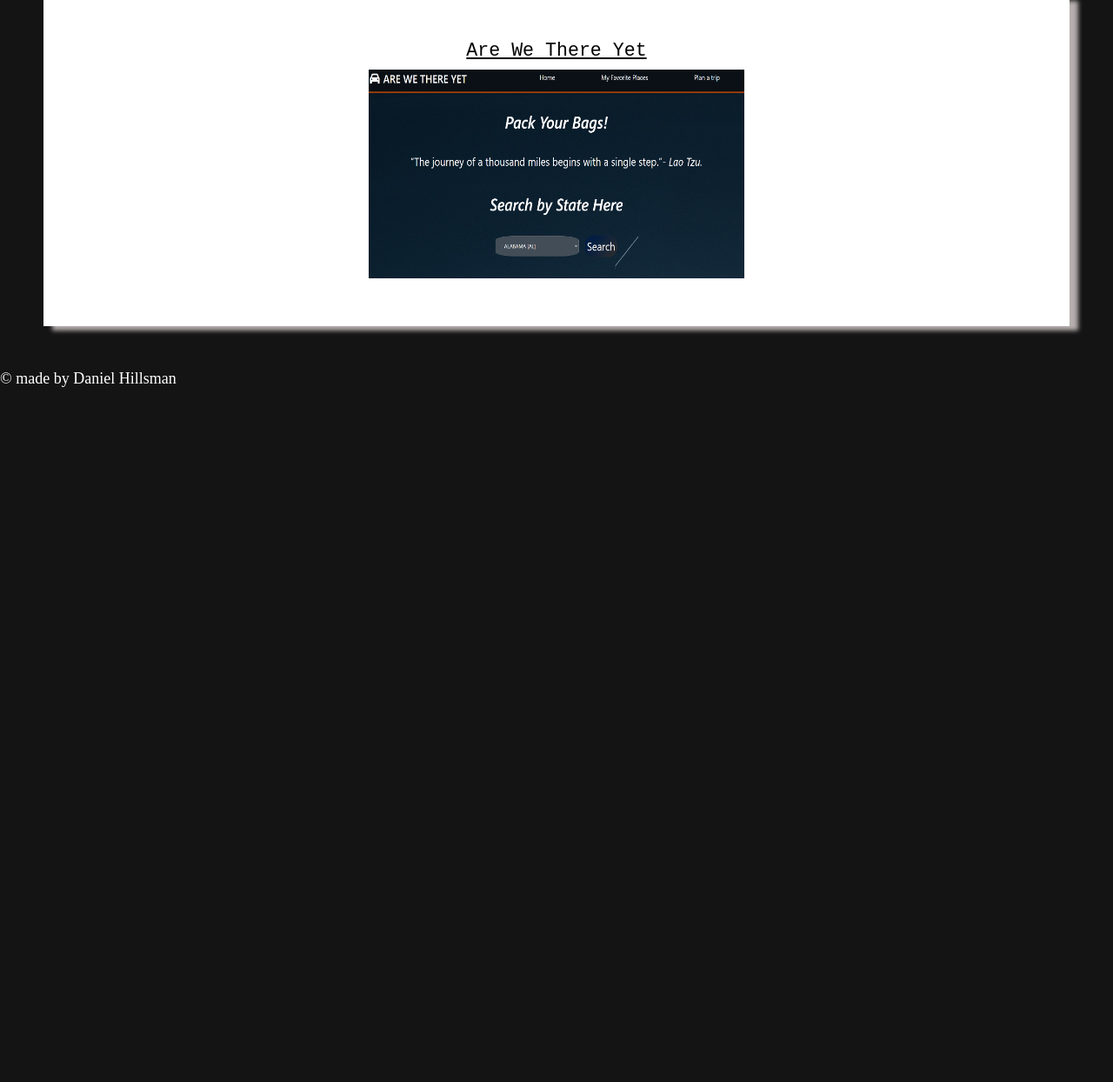
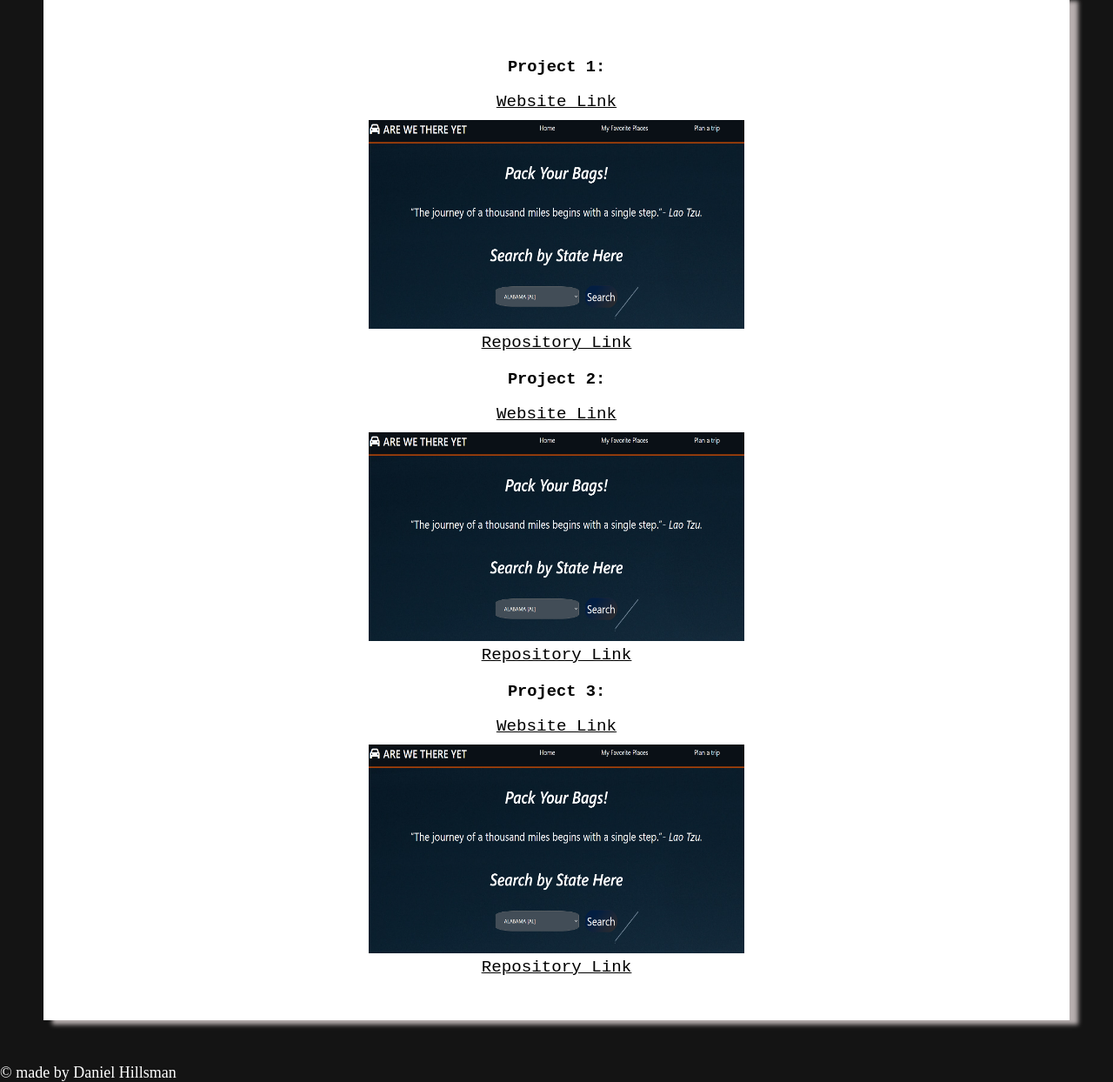
Before and after one commit to danielhillsman/Person-Work-Portfolio, a plain HTML site: page portfolio.html in a window 1280 px wide. Shown: the part 424-1668 px from the top of the page at 87% size. Before the commit the page ends 870 px from the top, so only its background shows below. Drawn offline with Linux system fonts and the light colour scheme.

Commit message:
added some stuff to port

```diff
--- a/portfolio.html
+++ b/portfolio.html
@@ -32,11 +32,31 @@
 <div class="hero"></div>
 <div class="realPort">
     <p>
-            <a class="thereYet" href="https://xnd0.github.io/Are_We_There_Yet_Adventure_App/index.html"> Are We There Yet</a>
+        <br><h3>Project 1:</h3><br>
+        <a class="thereYet" href="https://xnd0.github.io/Are_We_There_Yet_Adventure_App/index.html"> Website Link</a>
         <div class="portfolink">
             <a href="https://xnd0.github.io/Are_We_There_Yet_Adventure_App/index.html">
             <img src="./assets/images/Screenshot 2022-03-28 082245.png" alt="imagine of Are We There Yet website"></a>
         </div>
+        <a class="thereYet" href="https://github.com/xnd0/Are_We_There_Yet_Adventure_App"> Repository Link</a>
+    </p>
+    <p>
+        <br><h3>Project 2:</h3><br>
+        <a class="thereYet" href="https://xnd0.github.io/Are_We_There_Yet_Adventure_App/index.html"> Website Link</a>
+        <div class="portfolink">
+            <a href="https://xnd0.github.io/Are_We_There_Yet_Adventure_App/index.html">
+            <img src="./assets/images/Screenshot 2022-03-28 082245.png" alt="imagine of Are We There Yet website"></a>
+        </div>
+        <a class="thereYet" href="https://github.com/xnd0/Are_We_There_Yet_Adventure_App"> Repository Link</a>
+    </p>
+    <p>
+        <br><h3>Project 3:</h3><br>
+        <a class="thereYet" href="https://xnd0.github.io/Are_We_There_Yet_Adventure_App/index.html"> Website Link</a>
+        <div class="portfolink">
+            <a href="https://xnd0.github.io/Are_We_There_Yet_Adventure_App/index.html">
+            <img src="./assets/images/Screenshot 2022-03-28 082245.png" alt="imagine of Are We There Yet website"></a>
+        </div>
+        <a class="thereYet" href="https://github.com/xnd0/Are_We_There_Yet_Adventure_App"> Repository Link</a>
     </p>
 </div>
 
```
Lines whose indentation alone changed are shown as unchanged.
